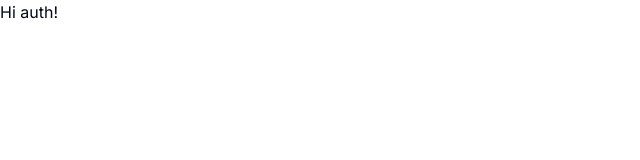
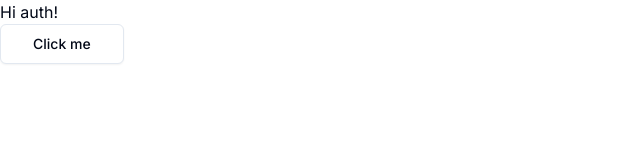
Before and after one commit to The-EleetCoder/NextJs-Authentication, a Next.js app: page / in a window 1280 px wide. Shown: the top 160 px of the page, without its empty margins (0-640 px from the left). Built offline with nearby package versions, Linux system fonts and the light colour scheme.

Commit message:
added Shadcn button

```diff
--- a/app/page.tsx
+++ b/app/page.tsx
@@ -1,7 +1,10 @@
-import Image from "next/image";
+import { Button } from "@/components/ui/button";
 
 export default function Home() {
   return (
-    <p>Hi auth!</p>
+    <div>
+      <p>Hi auth!</p>
+      <Button size="lg" variant="outline">Click me</Button>
+    </div>
   );
 }
--- /dev/null
+++ b/components/ui/button.tsx
@@ -0,0 +1,57 @@
+import * as React from "react"
+import { Slot } from "@radix-ui/react-slot"
+import { cva, type VariantProps } from "class-variance-authority"
+
+import { cn } from "@/lib/utils"
+
+const buttonVariants = cva(
+  "inline-flex items-center justify-center whitespace-nowrap rounded-md text-sm font-medium transition-colors focus-visible:outline-none focus-visible:ring-1 focus-visible:ring-ring disabled:pointer-events-none disabled:opacity-50",
+  {
+    variants: {
+      variant: {
+        default:
+          "bg-primary text-primary-foreground shadow hover:bg-primary/90",
+        destructive:
+          "bg-destructive text-destructive-foreground shadow-sm hover:bg-destructive/90",
+        outline:
+          "border border-input bg-background shadow-sm hover:bg-accent hover:text-accent-foreground",
+        secondary:
+          "bg-secondary text-secondary-foreground shadow-sm hover:bg-secondary/80",
+        ghost: "hover:bg-accent hover:text-accent-foreground",
+        link: "text-primary underline-offset-4 hover:underline",
+      },
+      size: {
+        default: "h-9 px-4 py-2",
+        sm: "h-8 rounded-md px-3 text-xs",
+        lg: "h-10 rounded-md px-8",
+        icon: "h-9 w-9",
+      },
+    },
+    defaultVariants: {
+      variant: "default",
+      size: "default",
+    },
+  }
+)
+
+export interface ButtonProps
+  extends React.ButtonHTMLAttributes<HTMLButtonElement>,
+    VariantProps<typeof buttonVariants> {
+  asChild?: boolean
+}
+
+const Button = React.forwardRef<HTMLButtonElement, ButtonProps>(
+  ({ className, variant, size, asChild = false, ...props }, ref) => {
+    const Comp = asChild ? Slot : "button"
+    return (
+      <Comp
+        className={cn(buttonVariants({ variant, size, className }))}
+        ref={ref}
+        {...props}
+      />
+    )
+  }
+)
+Button.displayName = "Button"
+
+export { Button, buttonVariants }
--- a/package.json
+++ b/package.json
@@ -10,6 +10,7 @@
   },
   "dependencies": {
     "@radix-ui/react-icons": "^1.3.0",
+    "@radix-ui/react-slot": "^1.1.0",
     "class-variance-authority": "^0.7.0",
     "clsx": "^2.1.1",
     "next": "14.2.5",
```
Also changed, not shown: 1 other file (tests, documents, lock files or other folders).
